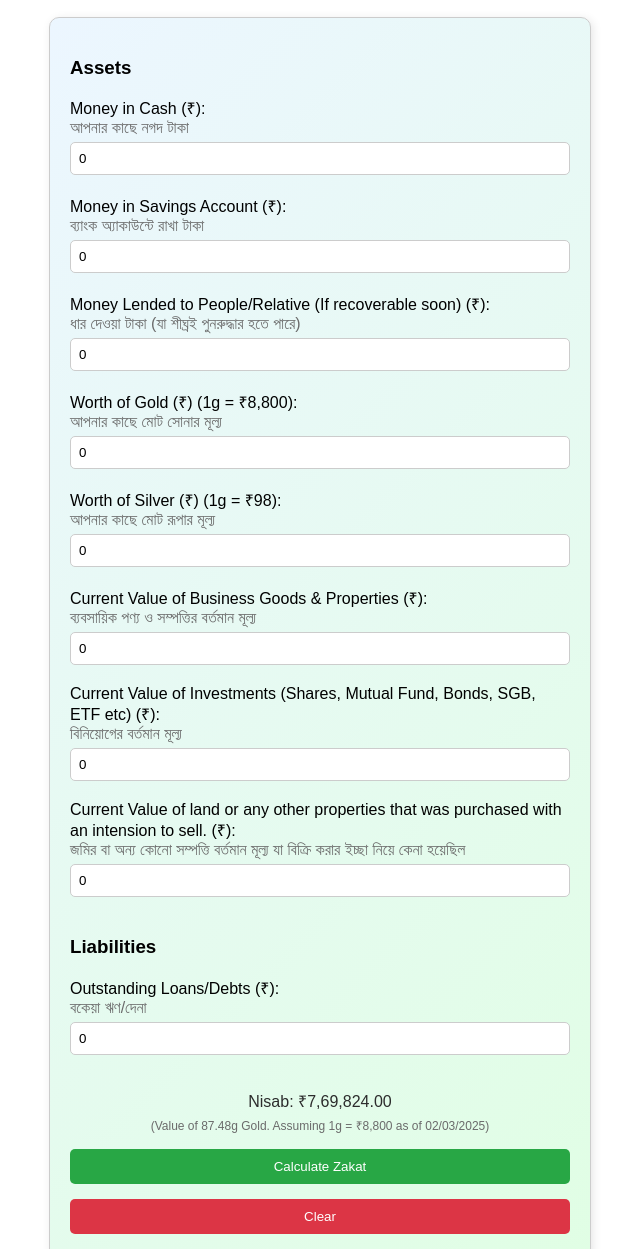
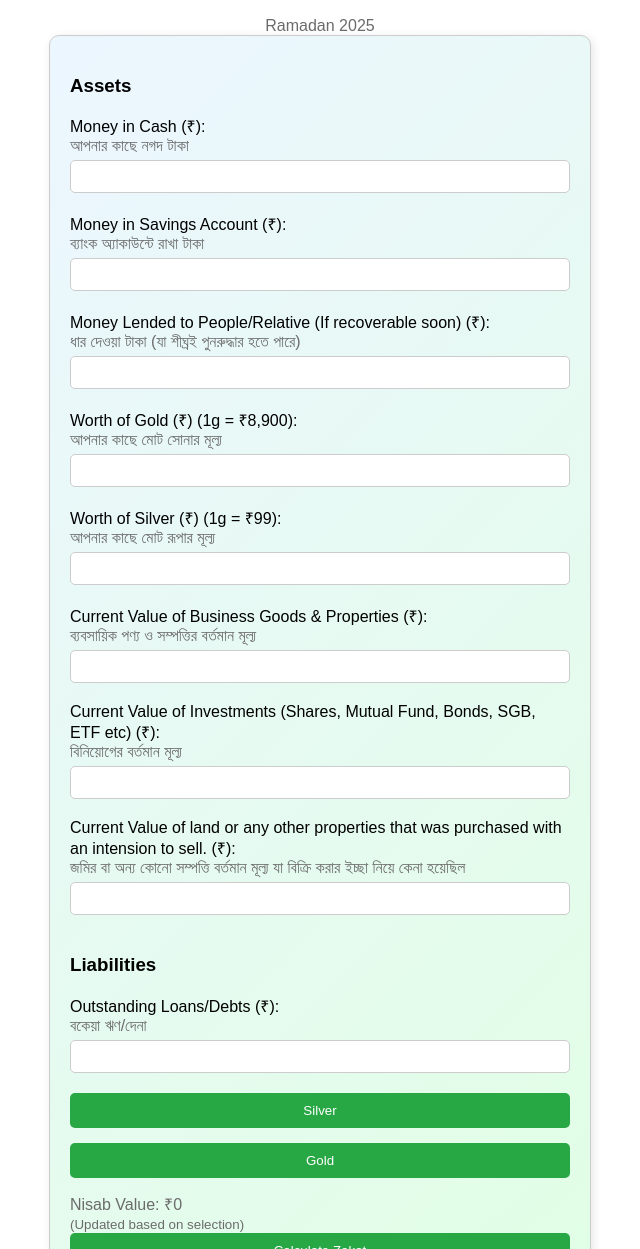
Before and after one commit to aktarhuss/zakatcalculator, a plain HTML site: page index.html in a window 1280 px wide. Shown: the part 51-1300 px from the top of the page, without its empty margins (320-960 px from the left). Drawn offline with Linux system fonts and the light colour scheme.

Commit message:
Update index.html

```diff
--- a/index.html
+++ b/index.html
@@ -7,51 +7,66 @@
     <link rel="stylesheet" href="style.css">
 </head>
 <body>
-    <h2>Zakat Calculator</h2>
+    <div class="heading">
+        <h2>Zakat Calculator</h2>
+        <p>Ramadan 2025</p>
+    </div>
+
     <div class="container">
         <h3>Assets</h3>
+
         <label for="cash">Money in Cash (₹):</label>
         <p class="translation">আপনার কাছে নগদ টাকা</p>
-        <input type="number" id="cash" min="0" value="0" onfocus="clearIfZero(this)" onblur="restoreIfEmpty(this)">
+        <input type="text" id="cash" oninput="formatIndianNumber(this)" onkeypress="return isNumberKey(event)" autocomplete="off">
 
         <label for="savings">Money in Savings Account (₹):</label>
         <p class="translation">ব্যাংক অ্যাকাউন্টে রাখা টাকা</p>
-        <input type="number" id="savings" min="0" value="0" onfocus="clearIfZero(this)" onblur="restoreIfEmpty(this)">
+        <input type="text" id="savings" oninput="formatIndianNumber(this)" onkeypress="return isNumberKey(event)" autocomplete="off">
 
         <label for="loaned">Money Lended to People/Relative (If recoverable soon) (₹):</label>
         <p class="translation">ধার দেওয়া টাকা (যা শীঘ্রই পুনরুদ্ধার হতে পারে)</p>
-        <input type="number" id="loaned" min="0" value="0" onfocus="clearIfZero(this)" onblur="restoreIfEmpty(this)">
+        <input type="text" id="loaned" oninput="formatIndianNumber(this)" onkeypress="return isNumberKey(event)" autocomplete="off">
 
-        <label for="gold">Worth of Gold (₹) (1g = ₹8,800):</label>
+        <label for="gold">Worth of Gold (₹) (1g = ₹8,900):</label>
         <p class="translation">আপনার কাছে মোট সোনার মূল্য</p>
-        <input type="number" id="gold" min="0" value="0" onfocus="clearIfZero(this)" onblur="restoreIfEmpty(this)">
+        <input type="text" id="gold" oninput="formatIndianNumber(this)" onkeypress="return isNumberKey(event)" autocomplete="off">
 
-        <label for="silver">Worth of Silver (₹) (1g = ₹98):</label>
+        <label for="silver">Worth of Silver (₹) (1g = ₹99):</label>
         <p class="translation">আপনার কাছে মোট রূপার মূল্য</p>
-        <input type="number" id="silver" min="0" value="0" onfocus="clearIfZero(this)" onblur="restoreIfEmpty(this)">
+        <input type="text" id="silver" oninput="formatIndianNumber(this)" onkeypress="return isNumberKey(event)" autocomplete="off">
 
         <label for="business">Current Value of Business Goods & Properties (₹):</label>
         <p class="translation">ব্যবসায়িক পণ্য ও সম্পত্তির বর্তমান মূল্য</p>
-        <input type="number" id="business" min="0" value="0" onfocus="clearIfZero(this)" onblur="restoreIfEmpty(this)">
+        <input type="text" id="business" oninput="formatIndianNumber(this)" onkeypress="return isNumberKey(event)" autocomplete="off">
 
         <label for="investments">Current Value of Investments (Shares, Mutual Fund, Bonds, SGB, ETF etc) (₹):</label>
         <p class="translation">বিনিয়োগের বর্তমান মূল্য</p>
-        <input type="number" id="investments" min="0" value="0" onfocus="clearIfZero(this)" onblur="restoreIfEmpty(this)">
+        <input type="text" id="investments" oninput="formatIndianNumber(this)" onkeypress="return isNumberKey(event)" autocomplete="off">
 
         <label for="property">Current Value of land or any other properties that was purchased with an intension to sell. (₹):</label>
         <p class="translation">জমির বা অন্য কোনো সম্পত্তি বর্তমান মূল্য যা বিক্রি করার ইচ্ছা নিয়ে কেনা হয়েছিল</p>
-        <input type="number" id="property" min="0" value="0" onfocus="clearIfZero(this)" onblur="restoreIfEmpty(this)">
+        <input type="text" id="property" oninput="formatIndianNumber(this)" onkeypress="return isNumberKey(event)" autocomplete="off">
 
         <h3>Liabilities</h3>
+
         <label for="debts">Outstanding Loans/Debts (₹):</label>
         <p class="translation">বকেয়া ঋণ/দেনা</p>
-        <input type="number" id="debts" min="0" value="0" onfocus="clearIfZero(this)" onblur="restoreIfEmpty(this)">
+        <input type="text" id="debts" oninput="formatIndianNumber(this)" onkeypress="return isNumberKey(event)" autocomplete="off">
 
-        <div class="nisab"> Nisab: ₹7,69,824.00<br>
-        <p>(Value of 87.48g Gold. Assuming 1g = ₹8,800 as of 02/03/2025)</p></div>
+        <div class="nisab-toggle">
+            <button id="silverBtn" class="active" onclick="setNisab('silver')">Silver</button>
+            <button id="goldBtn" onclick="setNisab('gold')">Gold</button>
+        </div>
 
+        <div class="nisab-display">
+            <p>Nisab Value: ₹<span id="nisabAmount">0</span></p>
+            <p><small>(Updated based on selection)</small></p>
+        </div>
+
+        <div class="action">
         <button onclick="calculateZakat()">Calculate Zakat</button>
         <button class="reset" onclick="resetForm()">Clear</button>
+        </div>
 
         <p id="result"></p>
 
```
